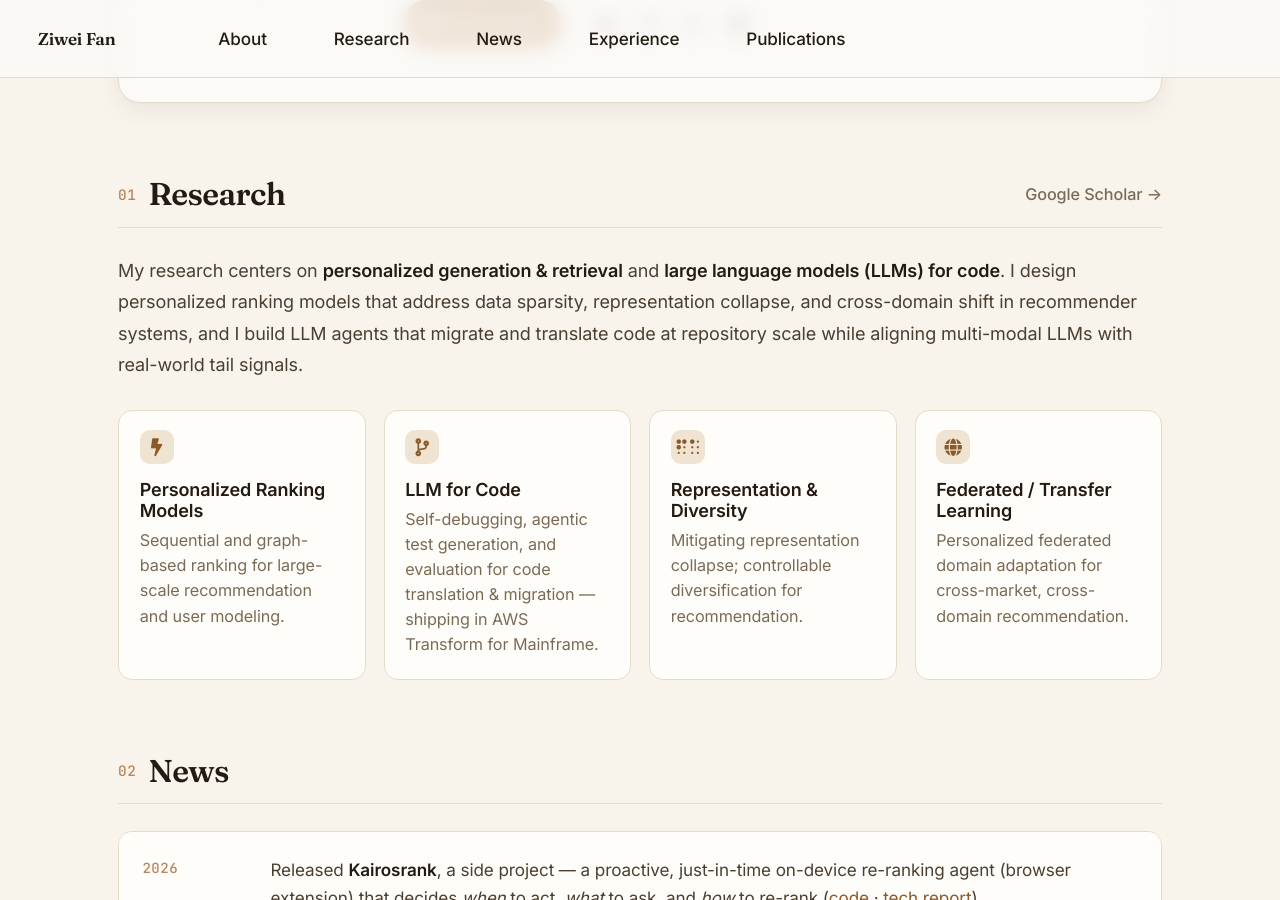
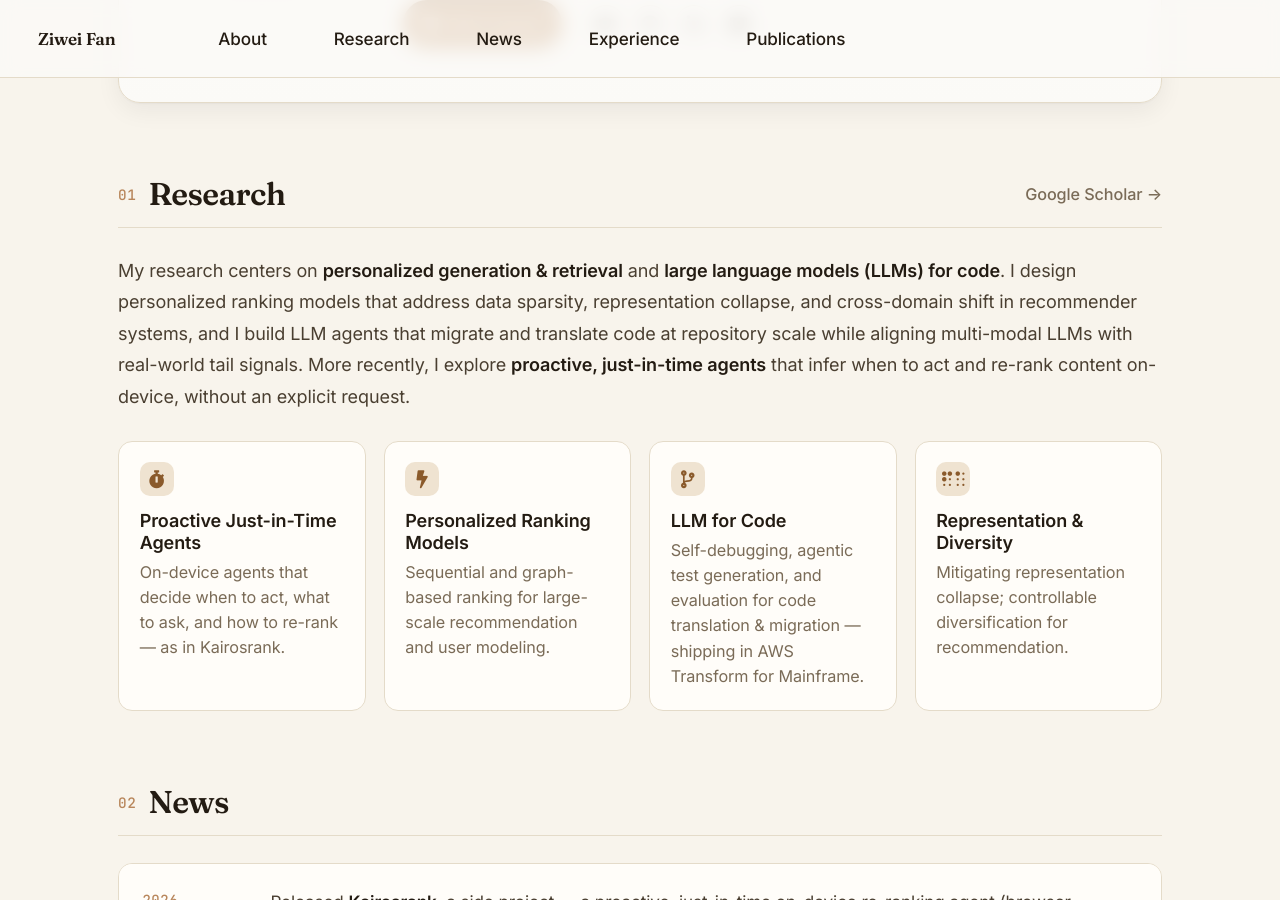
Before and after one commit to ziwei-fan/ziwei-fan.github.io, a Jekyll site: the page built from _pages/about.md, in a window 1280 px wide and 900 px high, scrolled down 450 px. Built offline with Jekyll 4.4.1, drawn with Linux system fonts in a browser that asks for light colours.

Commit message:
Add Proactive Just-in-Time Agents as lead research theme
Make it the first research card (tied to Kairosrank), remove the
Federated / Transfer Learning card, and mention proactive JIT agents
in the research intro.

Co-Authored-By: Claude Opus 4.8 <noreply@anthropic.com>

```diff
--- a/_pages/about.md
+++ b/_pages/about.md
@@ -62,11 +62,17 @@ redirect_from:
       <strong>large language models (LLMs) for code</strong>. I design personalized ranking models that address
       data sparsity, representation collapse, and cross-domain shift in recommender systems, and I build LLM
       agents that migrate and translate code at repository scale while aligning multi-modal LLMs with real-world
-      tail signals.
+      tail signals. More recently, I explore <strong>proactive, just-in-time agents</strong> that infer when to
+      act and re-rank content on-device, without an explicit request.
     </p>
   </div>
 
   <div class="zf-highlights">
+    <div class="zf-highlight-card">
+      <div class="icon"><i class="fas fa-stopwatch"></i></div>
+      <h4>Proactive Just-in-Time Agents</h4>
+      <p>On-device agents that decide when to act, what to ask, and how to re-rank — as in Kairosrank.</p>
+    </div>
     <div class="zf-highlight-card">
       <div class="icon"><i class="fas fa-bolt"></i></div>
       <h4>Personalized Ranking Models</h4>
@@ -81,11 +87,6 @@ redirect_from:
       <div class="icon"><i class="fas fa-braille"></i></div>
       <h4>Representation & Diversity</h4>
       <p>Mitigating representation collapse; controllable diversification for recommendation.</p>
-    </div>
-    <div class="zf-highlight-card">
-      <div class="icon"><i class="fas fa-globe"></i></div>
-      <h4>Federated / Transfer Learning</h4>
-      <p>Personalized federated domain adaptation for cross-market, cross-domain recommendation.</p>
     </div>
   </div>
 </section>
```
